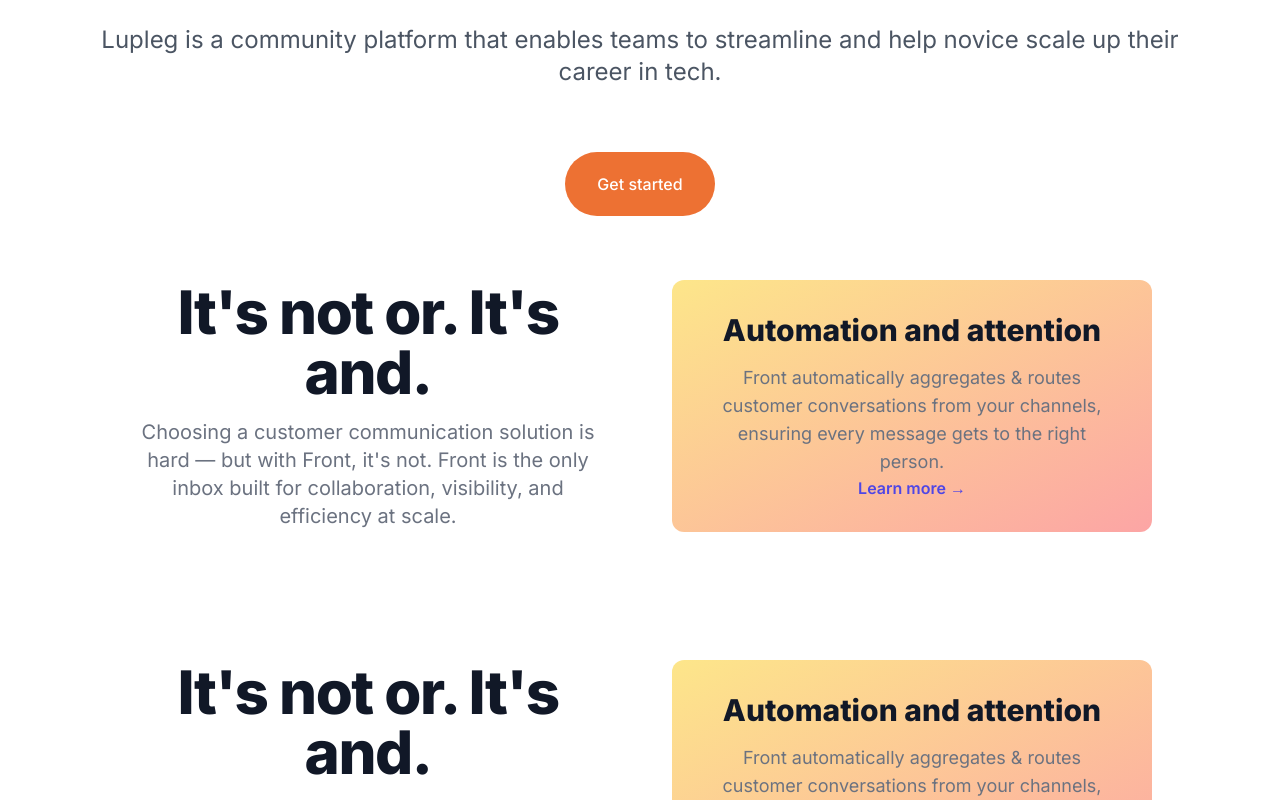
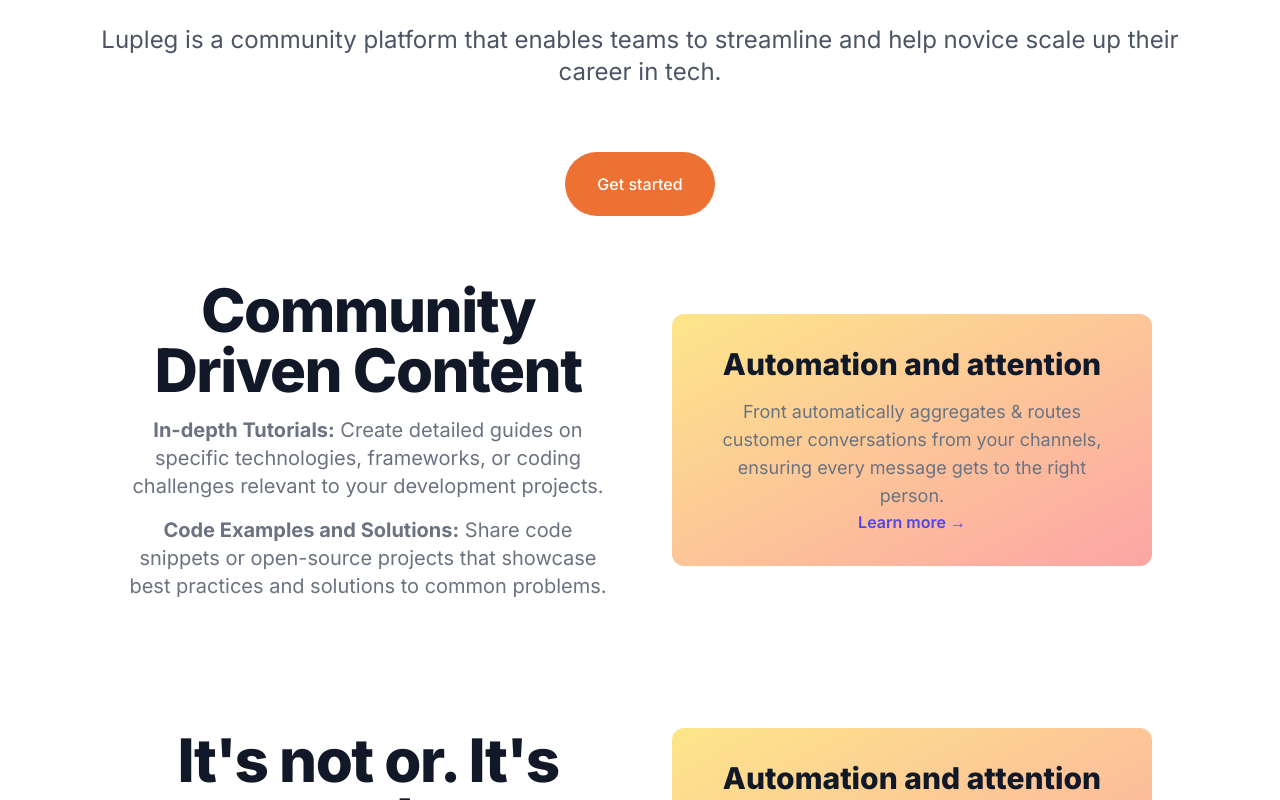
Before and after one commit to marksikaundi/Lupleg, a Next.js app: page / in a window 1280 px wide. Shown: the part 408-1208 px from the top of the page. Built offline with nearby package versions, Linux system fonts and the light colour scheme.

Commit message:
improving the cards

```diff
--- a/components/FeaturesCards/Cards.jsx
+++ b/components/FeaturesCards/Cards.jsx
@@ -1,16 +1,21 @@
-export default function Card() {
+export default function Cards() {
   return (
     <div className="bg-white">
       <div className="max-w-7xl mx-auto py-16 px-4 sm:px-6 lg:px-8">
         <div className="grid grid-cols-1 lg:grid-cols-2 gap-16 items-center">
           <div>
             <h1 className="text-5xl font-extrabold tracking-tight text-gray-900 sm:text-6xl">
-              It's not or. It's and.
+              Community Driven Content
             </h1>
             <p className="mt-4 max-w-2xl text-xl text-gray-500 lg:mx-auto">
-              Choosing a customer communication solution is hard — but with
-              Front, it's not. Front is the only inbox built for collaboration,
-              visibility, and efficiency at scale.
+              <b>In-depth Tutorials:</b> Create detailed guides on specific
+              technologies, frameworks, or coding challenges relevant to your
+              development projects.
+            </p>
+            <p className="mt-4 max-w-2xl text-xl text-gray-500 lg:mx-auto">
+              <b>Code Examples and Solutions:</b> Share code snippets or open-source
+              projects that showcase best practices and solutions to common
+              problems.
             </p>
           </div>
           <div className="bg-gradient-to-br from-[#fde68a] to-[#fca5a5] p-8 rounded-xl">
```
